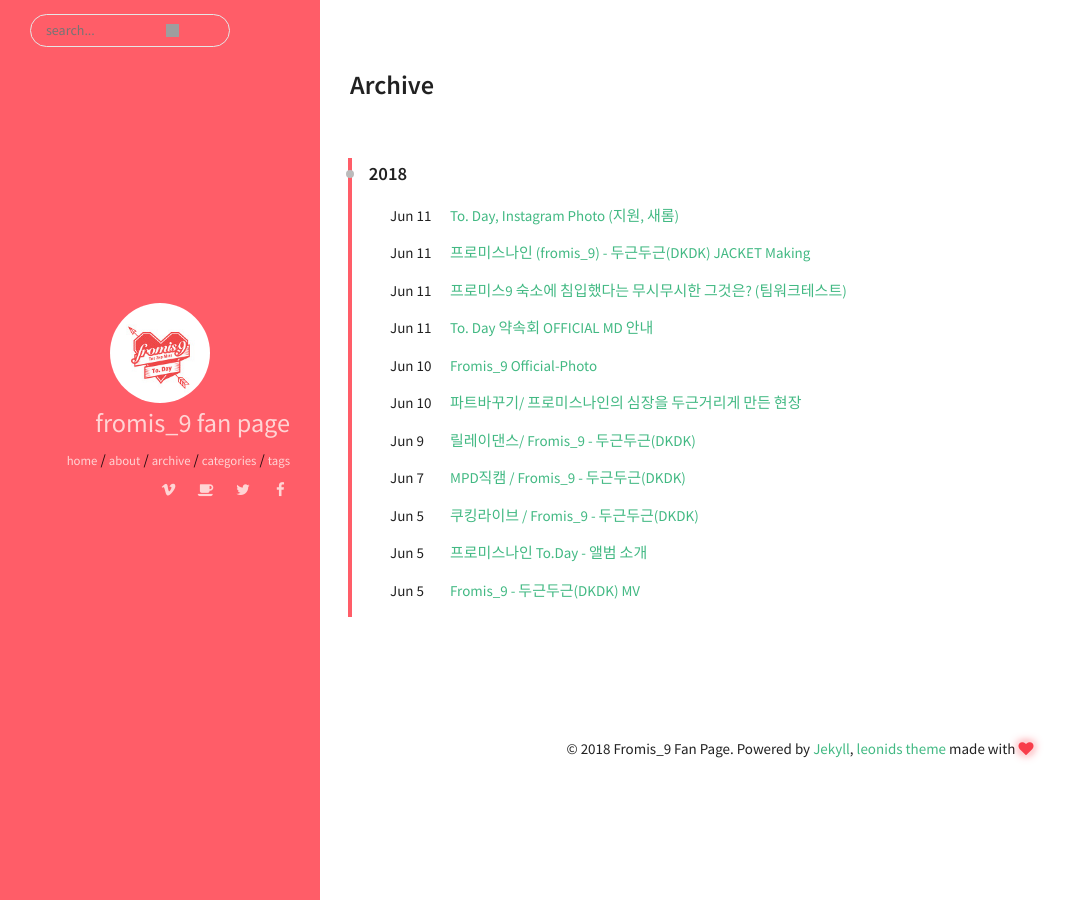
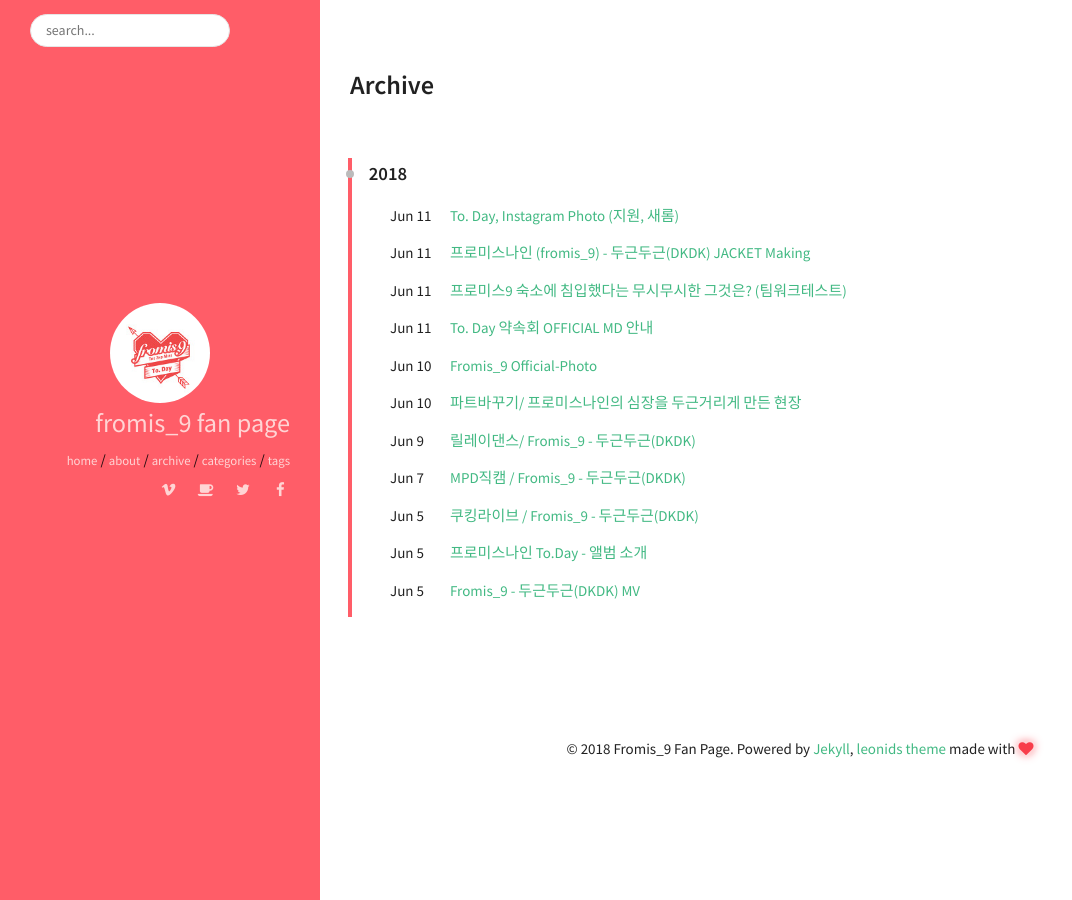
Before and after one commit to fromisnine/temp_page, a Jekyll site: the page built from archive.html, in a window 1280 px wide. Shown: the whole page, without its empty margins (0-1072 px from the left). Built offline with Jekyll 4.4.1, drawn with Linux system fonts in a browser that asks for light colours.

Commit message:
Update _layout.scss

```diff
--- a/_sass/pages/_layout.scss
+++ b/_sass/pages/_layout.scss
@@ -112,9 +112,6 @@
     padding: 0 30px 0 15px; /* 30px(right-padding) = 15(right-padding) + 10(icon-width) + 5(@@iolo) */
     font-size: 14px;
     color: #505050;
-    background: url(../images/pc/icon_search.png) no-repeat right;
-    background-size: 13px 13px;
-    background-position-x: 135px; /* 135px = 160 - 15(right-padding) + 10(icon-width) */
 }
 
 #search > input:focus {
```
